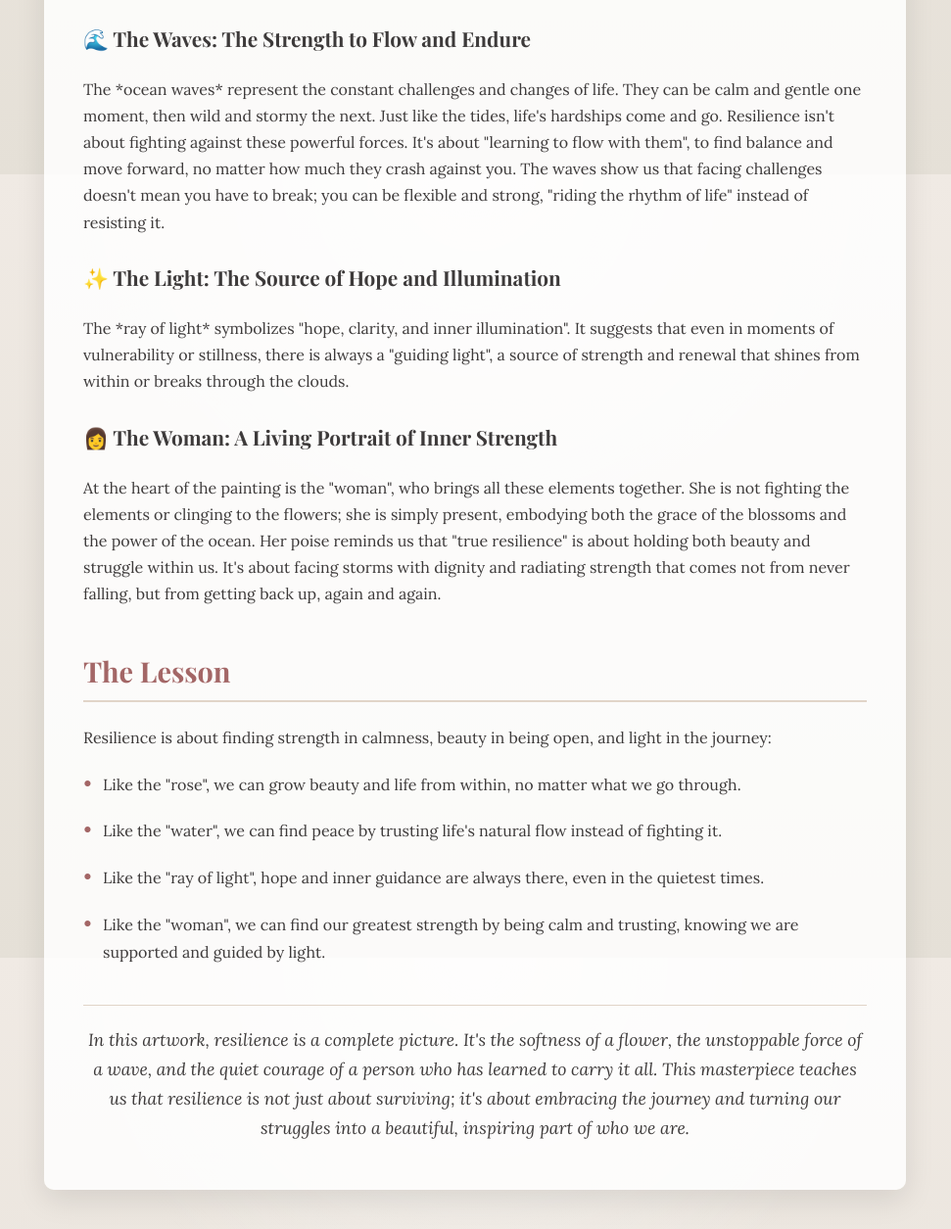
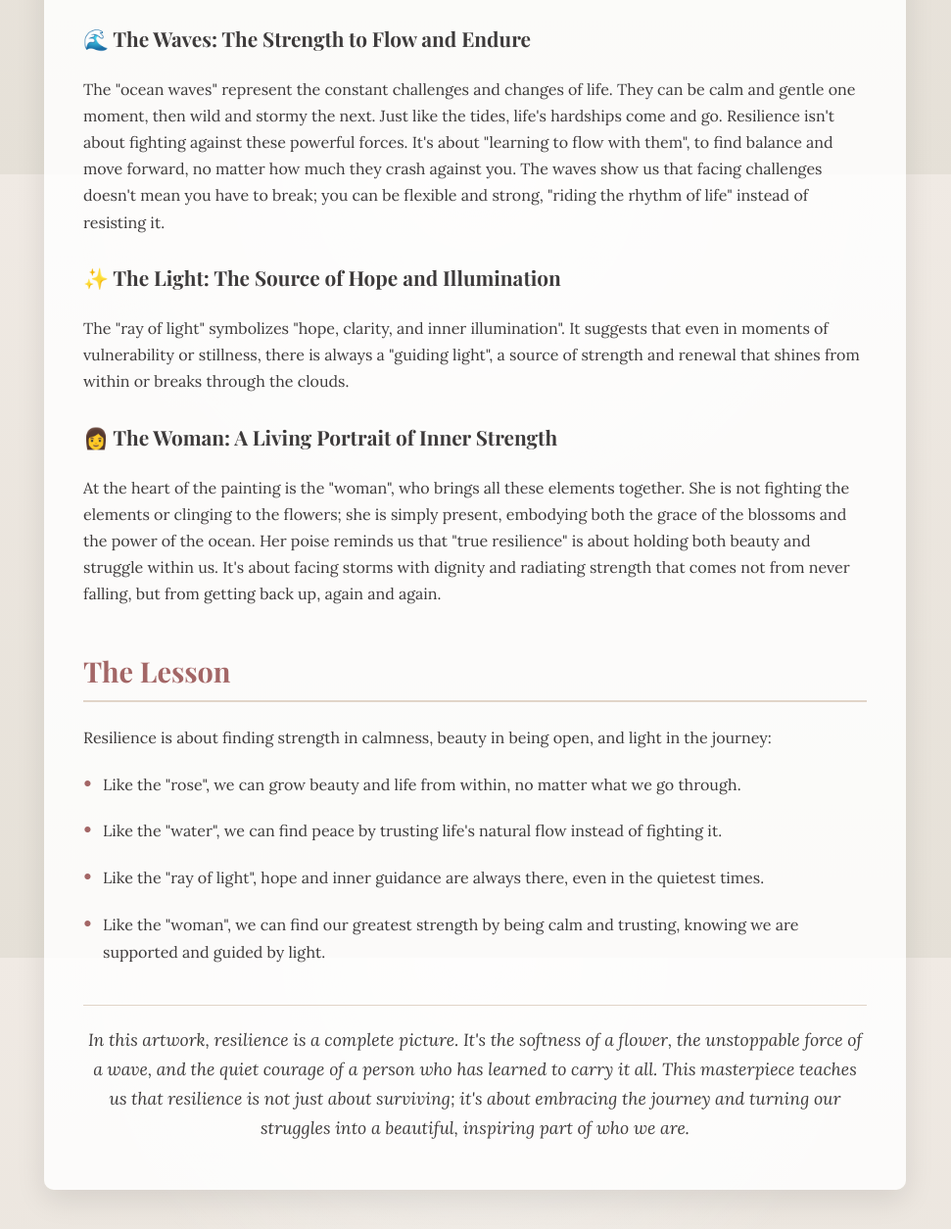
Before and after one commit to Sancanzito/daphnie_blog1, a plain HTML site: page index.html in a window 1280 px wide. Shown: the part 1422-2677 px from the top of the page at 98% size, without its empty margins (155-1126 px from the left). Drawn offline with nearby package versions, Linux system fonts and the light colour scheme; a web font is replaced by a local one.

Commit message:
Update index.html

```diff
--- a/index.html
+++ b/index.html
@@ -144,10 +144,10 @@
         <p>The flowers are a symbol of "hope" and "new beginnings". They remind us that nature endures. After a long, harsh winter, a flower doesn't give up; it draws on its hidden strength and blooms again with the new season. This is the essence of resilience—the ability to find the inner strength to flourish and become beautiful, even after periods of struggle or withering. It is the promise that setbacks are temporary and that growth is always possible.</p>
 
         <h3>🌊 The Waves: The Strength to Flow and Endure</h3>
-        <p>The *ocean waves* represent the constant challenges and changes of life. They can be calm and gentle one moment, then wild and stormy the next. Just like the tides, life's hardships come and go. Resilience isn't about fighting against these powerful forces. It's about "learning to flow with them", to find balance and move forward, no matter how much they crash against you. The waves show us that facing challenges doesn't mean you have to break; you can be flexible and strong, "riding the rhythm of life" instead of resisting it.</p>
+        <p>The "ocean waves" represent the constant challenges and changes of life. They can be calm and gentle one moment, then wild and stormy the next. Just like the tides, life's hardships come and go. Resilience isn't about fighting against these powerful forces. It's about "learning to flow with them", to find balance and move forward, no matter how much they crash against you. The waves show us that facing challenges doesn't mean you have to break; you can be flexible and strong, "riding the rhythm of life" instead of resisting it.</p>
 
         <h3>✨ The Light: The Source of Hope and Illumination</h3>
-        <p>The *ray of light* symbolizes "hope, clarity, and inner illumination". It suggests that even in moments of vulnerability or stillness, there is always a "guiding light", a source of strength and renewal that shines from within or breaks through the clouds.</p>
+        <p>The "ray of light" symbolizes "hope, clarity, and inner illumination". It suggests that even in moments of vulnerability or stillness, there is always a "guiding light", a source of strength and renewal that shines from within or breaks through the clouds.</p>
 
         <h3>👩 The Woman: A Living Portrait of Inner Strength</h3>
         <p>At the heart of the painting is the "woman", who brings all these elements together. She is not fighting the elements or clinging to the flowers; she is simply present, embodying both the grace of the blossoms and the power of the ocean. Her poise reminds us that "true resilience" is about holding both beauty and struggle within us. It's about facing storms with dignity and radiating strength that comes not from never falling, but from getting back up, again and again.</p>
@@ -163,7 +163,7 @@
         </ul>
 
         <p class="conclusion">
-            In this artwork, resilience is a complete picture. It's the softness of a flower, the unstoppable force of a wave, and the quiet courage of a person who has learned to carry it all. This masterpiece teaches us that resilience is not just about surviving; it's about embracing the journey and turning our struggles into a beautiful, inspiring part of who we are.
+            In this artwork, resilience is a complete picture.<i> It's the softness of a flower, the unstoppable force of a wave, and the quiet courage of a person who has learned to carry it all.</i> This masterpiece teaches us that resilience is not just about surviving; it's about embracing the journey and turning our struggles into a beautiful, inspiring part of who we are.
         </p>
 
     </div>
```
